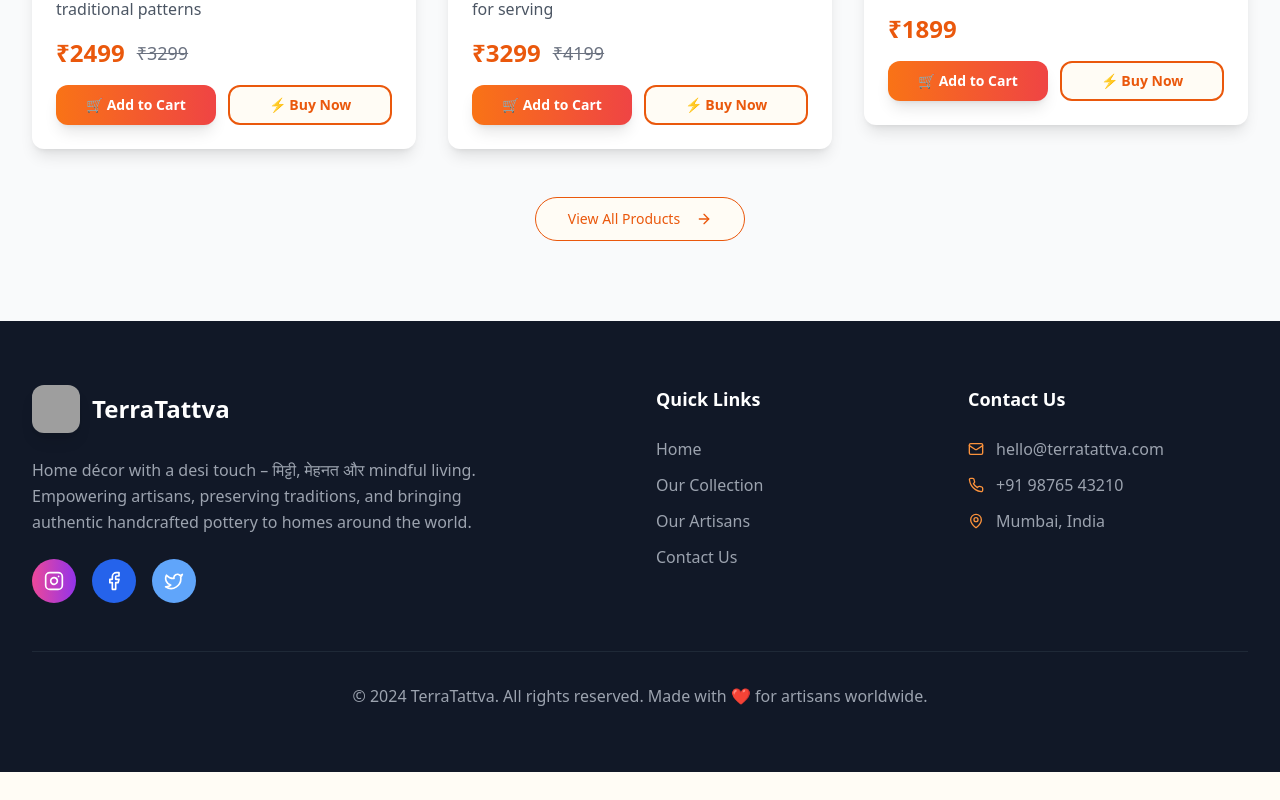
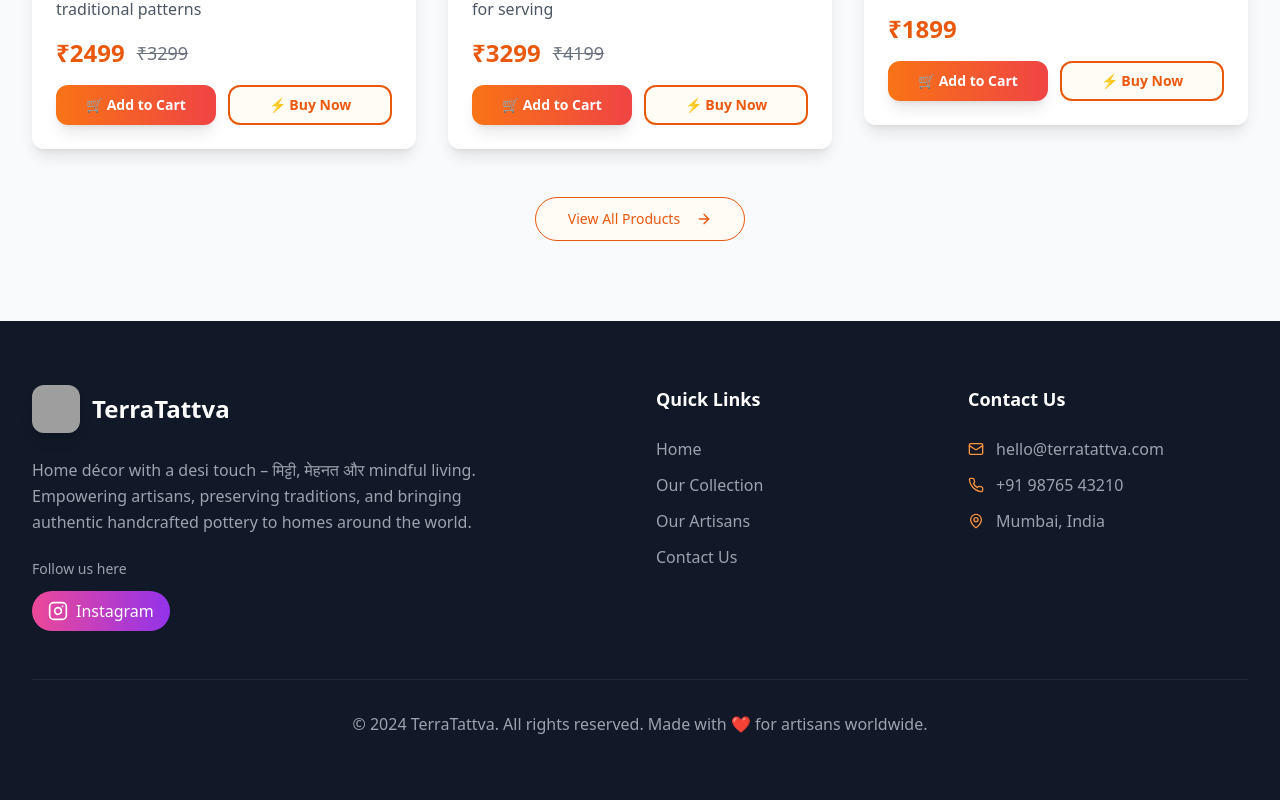
Before and after one commit to rag2504/TerraTattva, a React (Vite) app: page / in a window 1280 px wide. Shown: the part 2486-3286 px from the top of the page. Before the commit the page ends 3258 px from the top, so only its background shows below. Built offline with nearby package versions, Linux system fonts and the light colour scheme; grey boxes are pictures that could not be loaded.

Commit message:
Update Footer to show only Instagram with 'Follow us here' text
cgen-f58ce0ae50cf43038d8ba7782587a3ab

```diff
--- a/client/components/ui/Footer.tsx
+++ b/client/components/ui/Footer.tsx
@@ -20,20 +20,16 @@ export default function Footer() {
               Empowering artisans, preserving traditions, and bringing authentic
               handcrafted pottery to homes around the world.
             </p>
-            <div className="flex space-x-4">
+            <div>
+              <p className="text-gray-400 text-sm mb-3">Follow us here</p>
               <a
                 href="https://www.instagram.com/terratattva?utm_source=ig_web_button_share_sheet&igsh=ZDNlZDc0MzIxNw=="
                 target="_blank"
                 rel="noopener noreferrer"
-                className="bg-gradient-to-r from-pink-500 to-purple-600 p-3 rounded-full hover:opacity-80 transition-opacity"
+                className="inline-flex items-center space-x-2 bg-gradient-to-r from-pink-500 to-purple-600 px-4 py-2 rounded-full hover:opacity-80 transition-opacity"
               >
                 <Instagram className="h-5 w-5" />
-              </a>
-              <a href="#" className="bg-blue-600 p-3 rounded-full hover:opacity-80 transition-opacity">
-                <Facebook className="h-5 w-5" />
-              </a>
-              <a href="#" className="bg-blue-400 p-3 rounded-full hover:opacity-80 transition-opacity">
-                <Twitter className="h-5 w-5" />
+                <span className="text-white font-medium">Instagram</span>
               </a>
             </div>
           </div>
```
